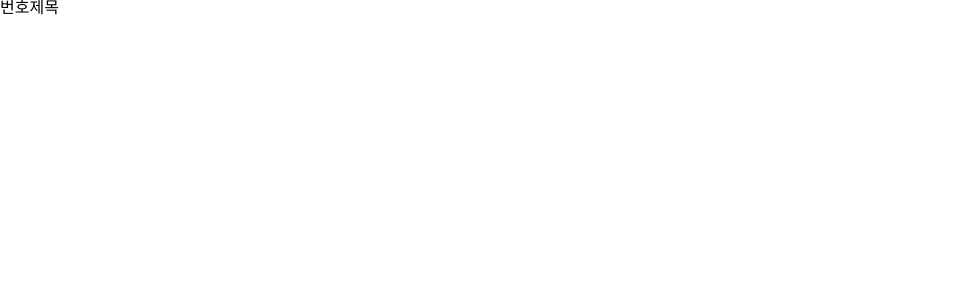
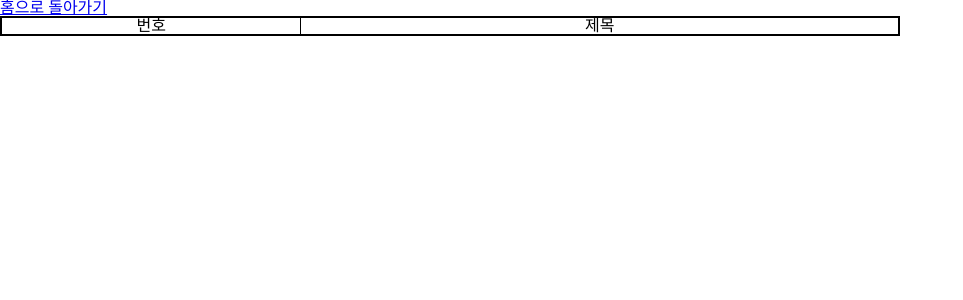
Before and after one commit to Hira-Yuki/todolv2, a React (Create React App) app: page /todos in a window 1280 px wide. Shown: the top 300 px of the page, without its empty margins (0-963 px from the left). Built offline with nearby package versions, Linux system fonts and the light colour scheme.

Commit message:
todos페이지 구성 생성, 사이드바에 링크 추가

```diff
--- a/src/Pages/Home.jsx
+++ b/src/Pages/Home.jsx
@@ -6,6 +6,8 @@ import OutputAera from "../components/OutputAera";
 import * as S from "../Style";
 import { useDispatch, useSelector } from "react-redux";
 import { createTodo, removeTodo, changeTodo } from "../redux/modules/todo";
+import { Link } from "react-router-dom";
+import Todos from "./Todos";
 
 function Home() {
   // Store 조회
@@ -81,6 +83,7 @@ function Home() {
             onTodoBodyHandler={onTodoBodyHandler}
             onSubmitHandler={onSubmitHandler}
           />
+          <Link to={"/Todos"}>할일 모아보기</Link>
           <p> &nbsp;✓ 사이드 바에 콘텐츠 추가?</p>
         </S.StSidebar>
         {/* 출력 영역 */}
--- a/src/Pages/Todos.jsx
+++ b/src/Pages/Todos.jsx
@@ -1,31 +1,66 @@
 import React from "react";
 import { useSelector } from "react-redux";
 import { Link } from "react-router-dom";
+import styled from "styled-components";
 
 function Todos() {
   const todoStore = useSelector((state) => state).todoReducer;
-  let count = 1
+  let count = 1;
 
   return (
     <div>
-      <table>
-        <th>번호</th>
-        <th>제목</th>
+      <Link to={"/"}>홈으로 돌아가기</Link>
+      <StTable>
+        <colgroup>
+          <col style={{ width: "300px" }} />
+          <col style={{ width: "600px" }} />
+        </colgroup>
+        <thead>
+          <tr>
+            <StNumberColumn>번호</StNumberColumn>
+            <StTitleColumn>제목</StTitleColumn>
+          </tr>
+        </thead>
+        <tbody>
           {todoStore.map((item) => {
             return (
-            <tr>
-              <td key={item.id}>{count++}</td>
-              <td>
+              <tr key={item.id}>
+                <StNumberColumn>{count++}</StNumberColumn>
+                <StTitleColumn>
                   <Link to={`/todos/${item.id}`}>
-                  <span>{item.title}</span>
+                    <StTitleLink>{item.title}</StTitleLink>
                   </Link>
-              </td>
+                </StTitleColumn>
               </tr>
             );
           })}
-      </table>
+        </tbody>
+      </StTable>
     </div>
   );
 }
 
 export default Todos;
+
+const StTable = styled.table`
+  border-collapse: collapse;
+  border: 2px solid black;
+  width: 900px;
+`;
+
+const StNumberColumn = styled.th`
+  border: 1px solid black;
+  text-align: center;
+  width: 300px;
+`;
+
+const StTitleColumn = styled.td`
+  border: 1px solid black;
+  text-align: center;
+  width: 600px;
+`;
+
+const StTitleLink = styled.span`
+  display: block;
+  text-align: center;
+`;
```
Also changed, not shown: src/App.css (line endings or trailing spaces). Lines whose indentation alone changed are shown as unchanged.
